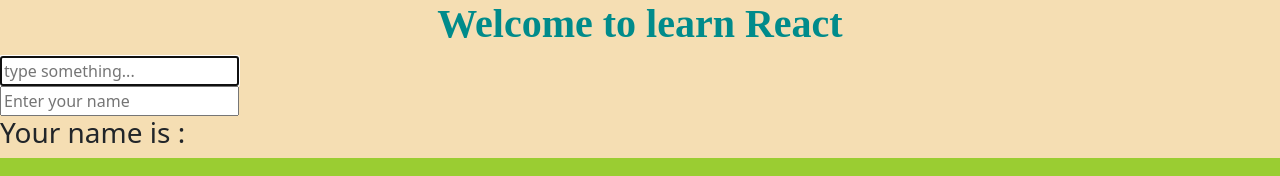
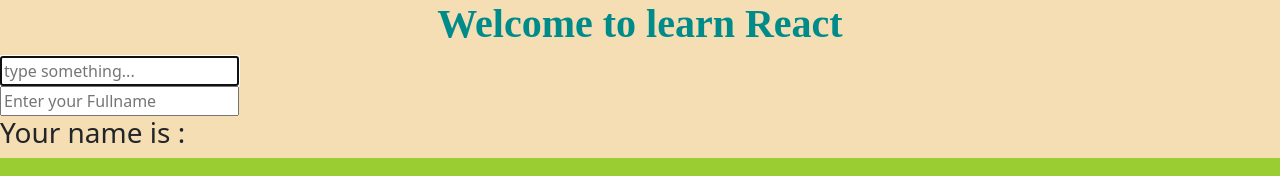
Before and after one commit to Mohandhass1111/Yaash, a React (Create React App) app: page / in a window 1280 px wide. Shown: the top 176 px of the page. Built offline with nearby package versions, Linux system fonts and the light colour scheme.

Commit message:
Name chaneged

```diff
--- a/src/components2/Useref2.js
+++ b/src/components2/Useref2.js
@@ -7,7 +7,7 @@
     <div>
       <input
         type="text"
-        placeholder="Enter your name"
+        placeholder="Enter your Fullname"
         onChange={(e) => setName(e.target.value)}
       />
       <h3>Your name is : {Name}</h3>
```
